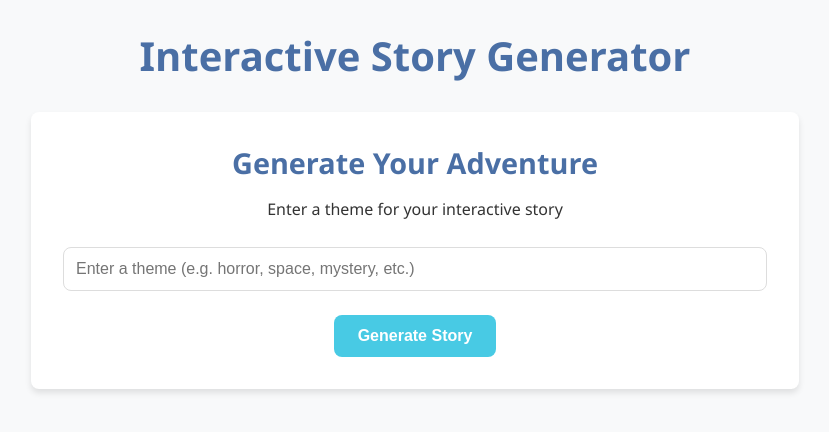
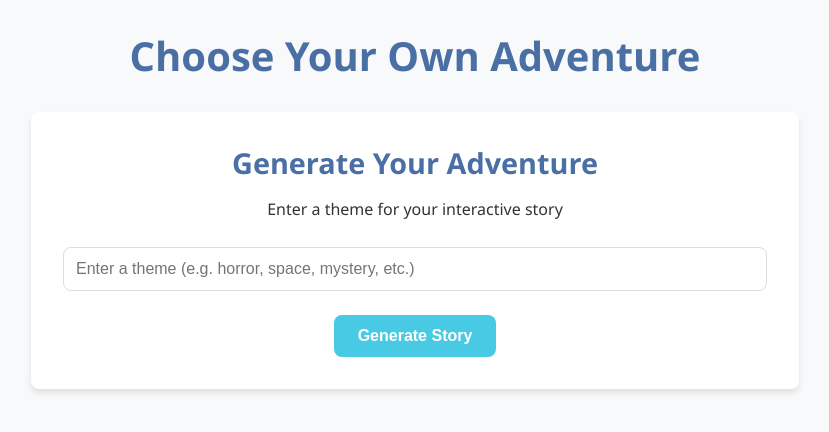
Before and after one commit to aymud/AI-Story-Smith, a React (Vite) app in the folder frontend/: page / in a window 1280 px wide. Shown: the top 432 px of the page, without its empty margins (225-1054 px from the left). Built offline with nearby package versions, Linux system fonts and the light colour scheme.

Commit message:
Update ui

```diff
--- a/frontend/src/App.jsx
+++ b/frontend/src/App.jsx
@@ -8,7 +8,7 @@ function App() {
     <Router>
       <div className="app-container">
         <header>
-          <h1>Interactive Story Generator</h1>
+          <h1>Choose Your Own Adventure</h1>
         </header>
         <main>
           <Routes>
--- a/frontend/src/components/LoadingIndicator.jsx
+++ b/frontend/src/components/LoadingIndicator.jsx
@@ -1,6 +1,6 @@
 export default function LoadingIndicator({theme}) {
     return <div className="loading-container">
-        <h2>Generating Your {theme} Story</h2>
+        <h2>Generating your "{theme}" story</h2>
 
         <div className="loading-animation">
             <div className="spinner"></div>
```
